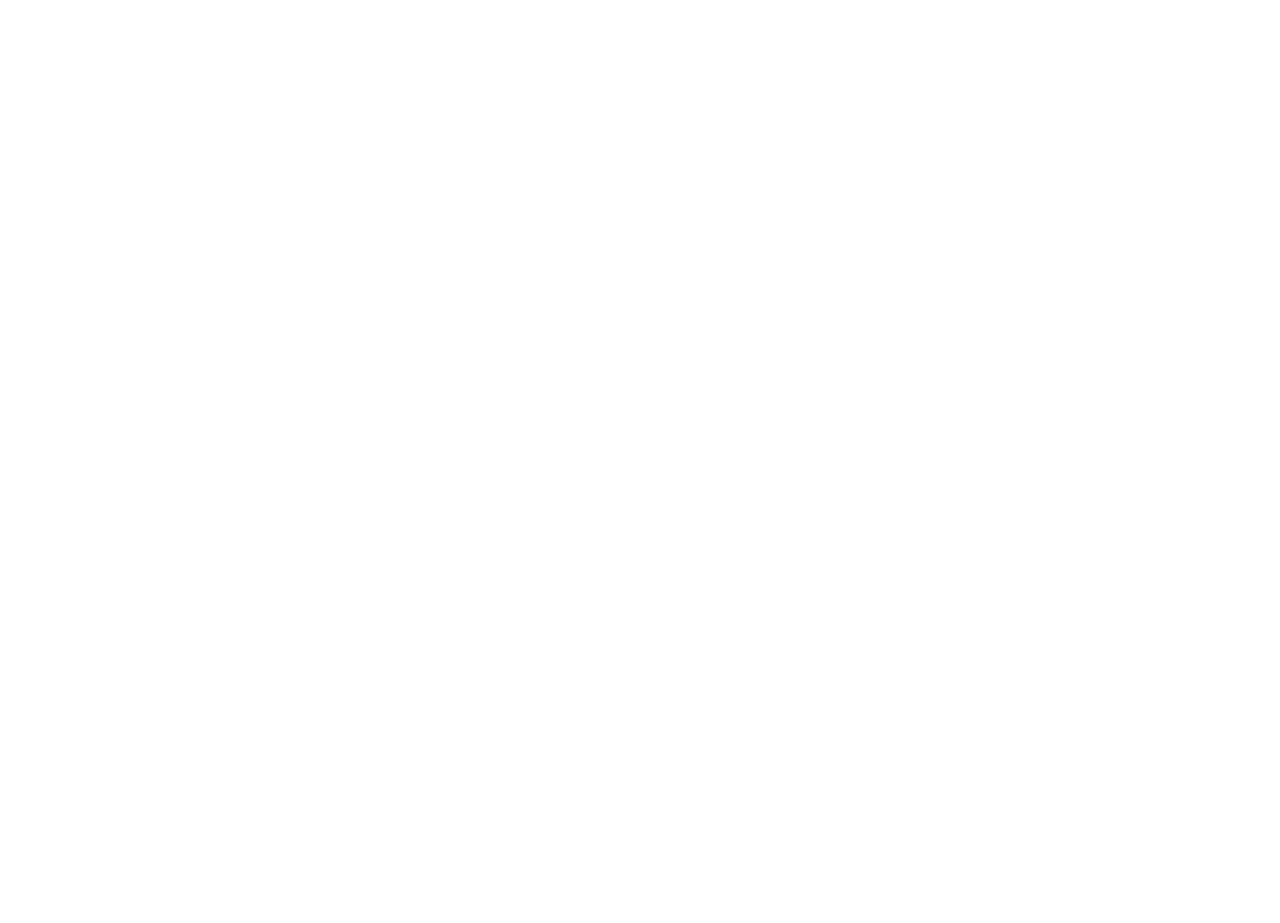
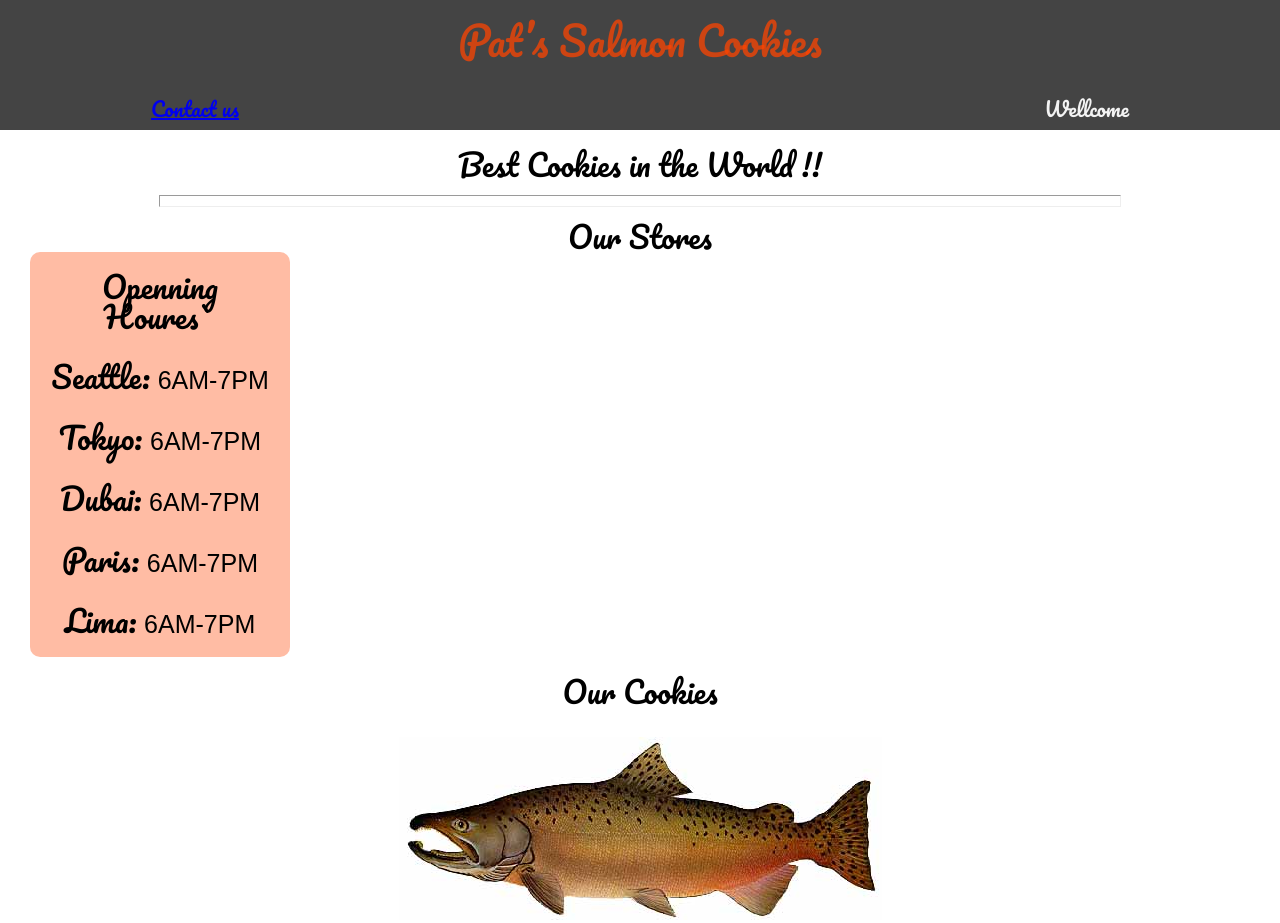
Before and after one commit to Qusaiq/cookie-stand, a plain HTML site: page index.html in a window 1280 px wide. Shown: the top 923 px of the page. Before the commit the page ends 800 px from the top, so only its background shows below. Drawn offline with Linux system fonts and the light colour scheme.

Commit message:
lab-08branch

```diff
--- a/CSS/Style.css
+++ b/CSS/Style.css
@@ -1,23 +1,115 @@
-body,html{
-    margin: 0;
-    width: 100%;
-    height: 100%;
+body, html {}
+
+header {
+    background-color: #444444;
+    height: 130px;
+}
+
+header div {
+    padding-top: 20px;
+    text-align: center;
+    font-family: 'Pacifico', cursive;
+    color: rgba(255, 68, 0, 0.739);
+    font-size: 40px;
+    /* position: relative;
+    bottom: 10px; */
+}
+
+header div nav {
+    display: inline;
+    justify-content: space-between;
+    font-size: 20px;
+    text-align:center;
+    color: rgb(243, 243, 243);
+    font-family: 'Pacifico', cursive;
+}
+.nav{
+    padding-right: 800px        ;
+}
+ section {
+    font-size: 30px;
+    margin-top: 20px;
+    text-align: center;
+    font-family: 'Pacifico', cursive;
+    color: black;
+}
+hr{
+
+    width: 75%;
+    height: 10px;
+}
+ .navMain{
+    margin-left: 30px;
+    text-align: center;
+    justify-content: ;
+    padding: 20px;
+    font-family: 'Pacifico', cursive;
+    color: black;
+    font-size: 30px;
+    width: 220px;
+    background-color: rgba(255, 68, 0, 0.356);
+    border-radius: 10px;
+}
+
+main nav p{
+    display: inline;
+    font-family:fantasy;
+    font-size: 25px;
+}
+
+/* nav {
+    color: #777;
+}
+
+.navHead {}
+
+main {
+text-align: center;
+}
+.img2{
+
+    padding-top: 20px;
+
+}
+.img2 img:nth-last-of-type(2)
+{
+    padding: 0 20px 0 25px;
+
+}
+main div:last-child img{
+    float: left;
 }
 .container{
-    background: linear-gradient(45deg,rgba(255, 192, 203, 0.685),black)no-repeat;
-    display: flex;
-    height: 100%;
-    justify-content: space-around;
-    font : italic normal 20px Arial;
-    color: black;
+    width: 960px;
+    margin: auto;
 }
-td,th{
-    padding: 10px;
-    width: 50px;
+main div:last-child {
+    margin-top: 20px;
 }
-th{
-    font-weight: bold;
+p{
+    width: 450px;
+    height: 350px;
+    float: right;
+    overflow: auto;
+    text-align: center;
+    font-family: 'Indie Flower', cursive;
+    font-size: 15px;
+    font-stretch: normal;
+    line-height: 1.5em;
 }
-/* table{
-    border: 1px solid black;
-} */
+button{
+background-color: black;
+float: left ;
+text-align: center;
+color: white;
+outline: none;
+margin-top: 27px;
+margin-left: 30px;
+border: none;
+padding: 5px;
+}
+footer{
+
+    background-color:#444444 ;
+
+    }  */
--- /dev/null
+++ b/CSS/slaes.css
@@ -0,0 +1,23 @@
+body,html{
+    margin: 0;
+    width: 100%;
+    height: 100%;
+}
+.container{
+    background: linear-gradient(45deg,rgba(255, 192, 203, 0.685),black)no-repeat;
+    display: flex;
+    height: 100%;
+    justify-content: space-around;
+    font : italic normal 20px Arial;
+    color: black;
+}
+td,th{
+    padding: 10px;
+    width: 50px;
+}
+th{
+    font-weight: bold;
+}
+/* table{
+    border: 1px solid black;
+} */
--- a/index.html
+++ b/index.html
@@ -1,12 +1,62 @@
 <!DOCTYPE html>
 <html lang="en">
+
 <head>
+    <link rel="preconnect" href="https://fonts.gstatic.com">
+    <link href="https://fonts.googleapis.com/css2?family=Pacifico&display=swap" rel="stylesheet">
     <meta charset="UTF-8">
     <meta http-equiv="X-UA-Compatible" content="IE=edge">
     <meta name="viewport" content="width=device-width, initial-scale=1.0">
+    <link rel="stylesheet" href="CSS/reset.css">
+    <link rel="stylesheet" href="CSS/Style.css">
+
     <title>Document</title>
 </head>
 <body>
-
+    <body>
+        <header>
+            <div>Pat’s Salmon Cookies</div>
+            <div>
+                <nav class="nav"><a href="sales.html">Contact us</a>
+                </nav>
+                <nav>
+                    Wellcome
+                </nav>
+            </div>
+        </header>
+        <main>
+            <section>
+                <div>
+                    Best Cookies in the World !!<br><hr>
+                    Our Stores
+                </div>
+            </section>
+                <nav class="navMain">
+                <nav >Openning Houres`</nav>
+                <br>
+                <nav id="open">Seattle:  <p>6AM-7PM</p>
+                <br><br></nav>
+                <nav id="open">Tokyo:  <p>6AM-7PM</p>
+                    <br><br> </nav>
+                <nav id="open">Dubai:  <p>6AM-7PM </p>
+                    <br><br></nav>
+                <nav id="open">Paris:  <p>6AM-7PM</p>
+                    <br><br> </nav>
+                <nav id="open">Lima:  <p>6AM-7PM</p>
+                </nav>
+            </nav>
+            <section>
+                <p>Our Cookies</p>
+                <br>
+                <nav > <img src="img/assets/chinook.jpg" alt="">
+                <br><br></nav>
+                <nav > <img src="img/assets/fish.jpg" alt=""><br><br></nav>
+                <nav > <img src="img/assets/salmon.png" alt=""><br><br></nav>
+            </section>
+        </main>
+        <footer>
+        </footer>
+    </body>
+</html>
 </body>
 </html>
```
Also changed, not shown: JS/App.js (+9 -2 lines), sales.html (+1 -1 lines), img/assets/chinook.jpg (added), img/assets/cutter.jpeg (added), img/assets/family.jpg (added), img/assets/fish.jpg (added), img/assets/frosted-cookie.jpg (added), img/assets/salmon.png (added), img/assets/shirt.jpg (added).
